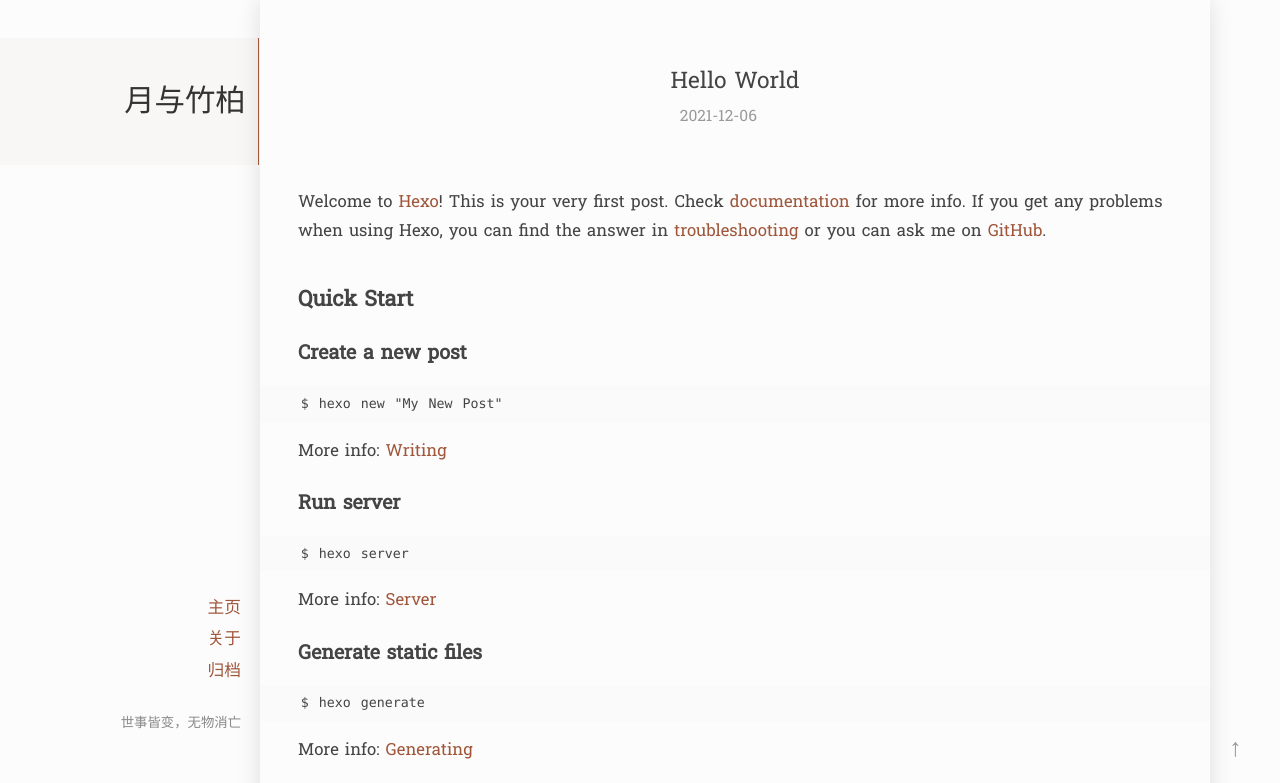
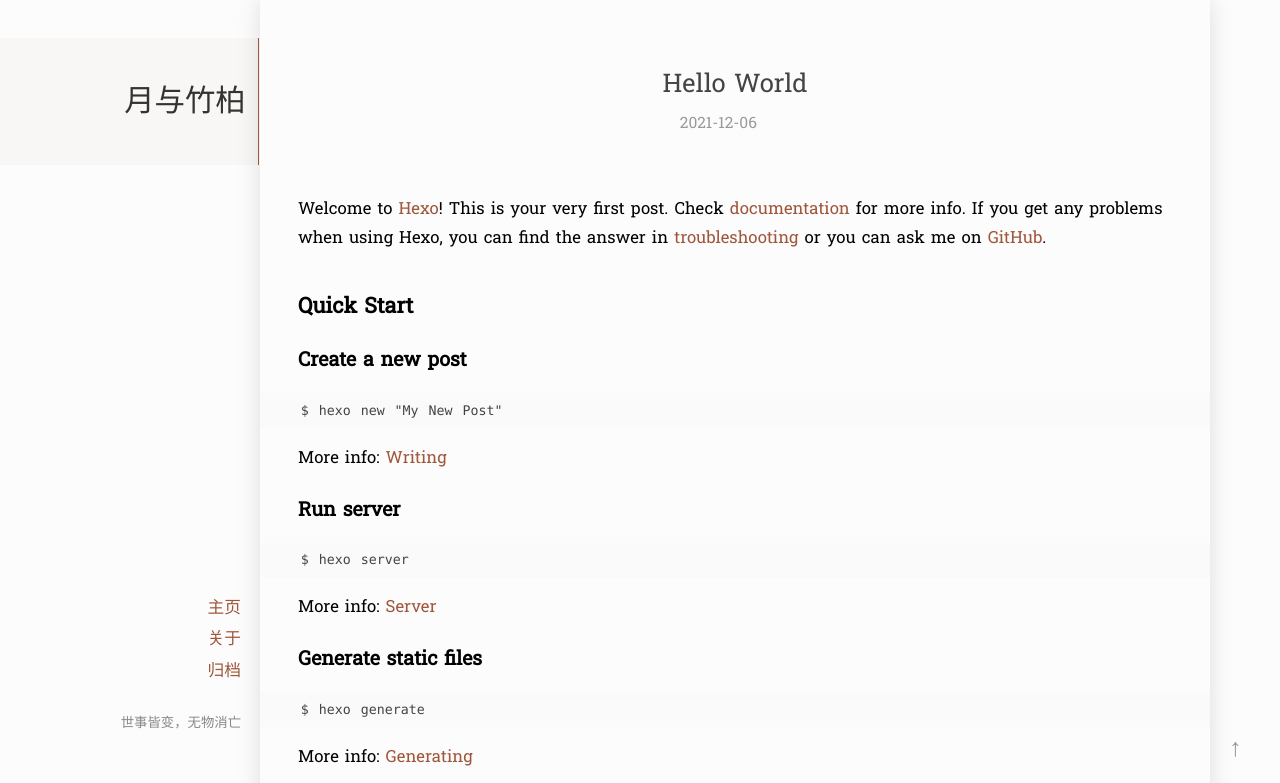
Before and after one commit to s1n1996/s1n1996.github.io, a plain HTML site: page 2021/12/06/hello-world/index.html in a window 1280 px wide. Shown: the top 783 px of the page. Drawn offline with Linux system fonts and the light colour scheme; some packages are replaced by stand-ins of ours; a script that the page names is missing; a small style sheet from the web is missing.

Commit message:
Site updated: 2021-12-06 22:49:55

```diff
--- a/css/common.css
+++ b/css/common.css
@@ -1,10 +1,7 @@
-@import url("https://fonts.googleapis.com/css2?family=Merriweather:wght@300&display=swap");
-@import url("https://fonts.googleapis.com/css2?family=Roboto+Slab&display=swap");
 body {
   background: #fcfcfc;
   margin: 0;
-  color: #444;
-  word-spacing: 2px;
+  color: #000;
   font-family: 'Roboto Slab', 'Merriweather', Georgia, Palatino, "Palatino Linotype", "Palatino LT STD", source-han-serif-sc, "Source Han Serif SC", "Source Han Serif CN", "Source Han Serif TC", "Source Han Serif TW", "Source Han Serif", "Songti SC", "Times New Roman", "PingFang SC", "Hiragino Sans GB", "Source Han Sans CN", "WenQuanYi Micro Hei", "Microsoft Yahei", Microsoft YaHei;
 }
 a {
--- a/css/custom.css
+++ b/css/custom.css
@@ -1,3 +1,5 @@
+@import url("https://fonts.googleapis.com/css2?family=Merriweather:wght@300&display=swap");
+@import url("https://fonts.googleapis.com/css2?family=Roboto+Slab&display=swap");
 body {
   font-family: 'Roboto Slab', 'Merriweather', Georgia, Palatino, "Palatino Linotype", "Palatino LT STD", source-han-serif-sc, "Source Han Serif SC", "Source Han Serif CN", "Source Han Serif TC", "Source Han Serif TW", "Source Han Serif", "Songti SC", "Times New Roman", "PingFang SC", "Hiragino Sans GB", "Source Han Sans CN", "WenQuanYi Micro Hei", "Microsoft Yahei", Microsoft YaHei;
   zoom: 0.95;
@@ -200,7 +202,6 @@ pre code {
   display: none !important;
 }
 .post-title {
-  color: rgba(112,13,13,0.4);
   margin: 0.5em 0;
 }
 .post-title>a {
@@ -240,14 +241,12 @@ pre code {
   text-decoration: none;
 }
 .post-title {
-  color: rgba(112,13,13,0.4);
   font-size: 22px;
 }
 .post-meta {
   margin-top: 0 !important;
 }
 .post-title-atpage {
-  color: rgba(112,13,13,0.4);
   font-size: 26px;
   margin-top: 32px;
   text-align: center;
--- a/css/post.css
+++ b/css/post.css
@@ -43,13 +43,13 @@
 }
 /* 文章 */
 .post-title {
-  font-size: 20px;
+  font-size: 25px;
 }
 .post-meta {
   margin-top: 0px !important;
 }
 .post-title-atpage {
-  font-size: 24px;
+  font-size: 27px;
   margin-top: 32px;
   text-align: center;
 }
--- a/css/ringo.css
+++ b/css/ringo.css
@@ -1,10 +1,7 @@
-@import url("https://fonts.googleapis.com/css2?family=Merriweather:wght@300&display=swap");
-@import url("https://fonts.googleapis.com/css2?family=Roboto+Slab&display=swap");
 body {
   background: #fcfcfc;
   margin: 0;
-  color: #444;
-  word-spacing: 2px;
+  color: #000;
   font-family: 'Roboto Slab', 'Merriweather', Georgia, Palatino, "Palatino Linotype", "Palatino LT STD", source-han-serif-sc, "Source Han Serif SC", "Source Han Serif CN", "Source Han Serif TC", "Source Han Serif TW", "Source Han Serif", "Songti SC", "Times New Roman", "PingFang SC", "Hiragino Sans GB", "Source Han Sans CN", "WenQuanYi Micro Hei", "Microsoft Yahei", Microsoft YaHei;
 }
 a {
@@ -225,13 +222,13 @@ textarea {
   margin: 10px 0;
 }
 .post-title {
-  font-size: 20px;
+  font-size: 25px;
 }
 .post-meta {
   margin-top: 0px !important;
 }
 .post-title-atpage {
-  font-size: 24px;
+  font-size: 27px;
   margin-top: 32px;
   text-align: center;
 }
```
